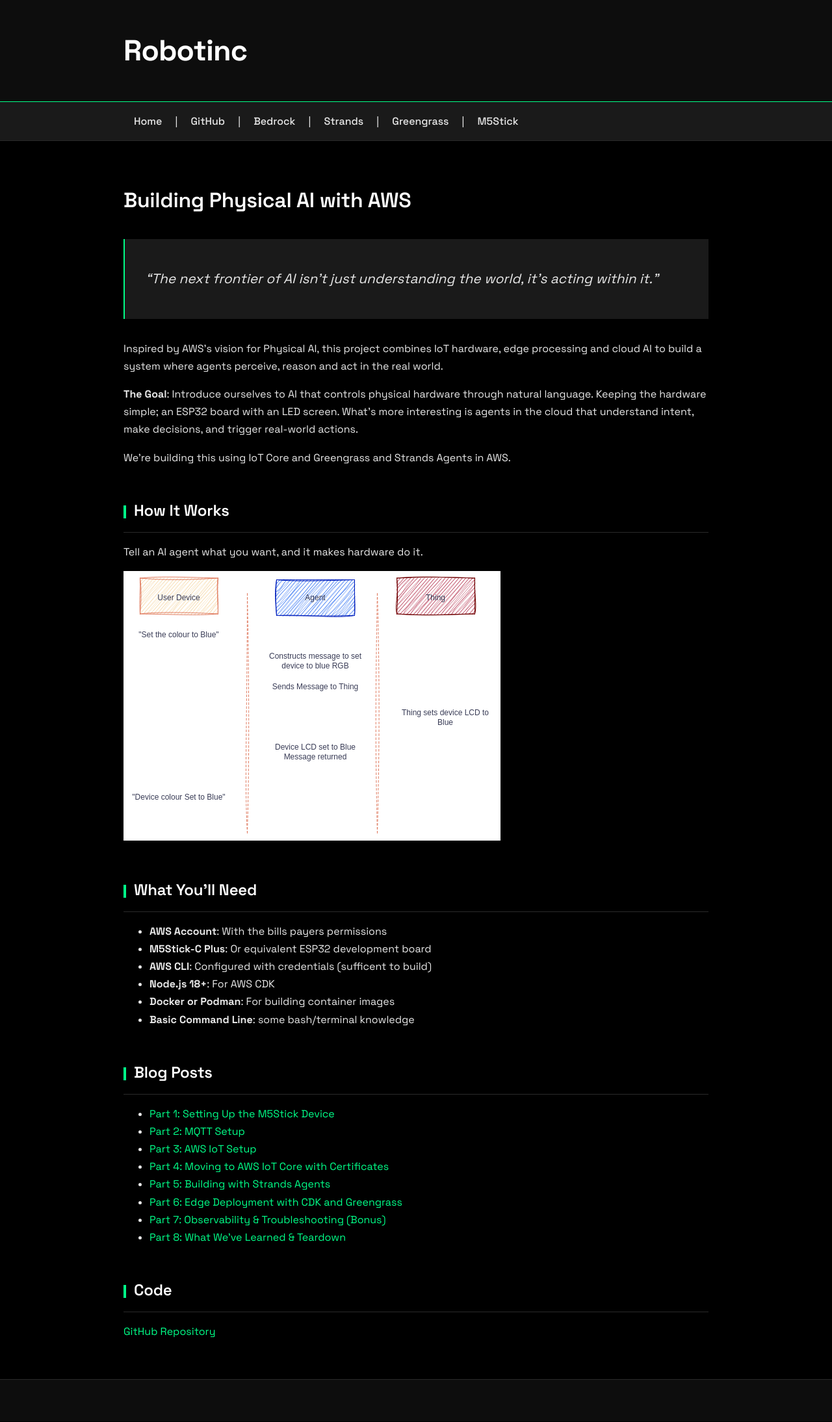
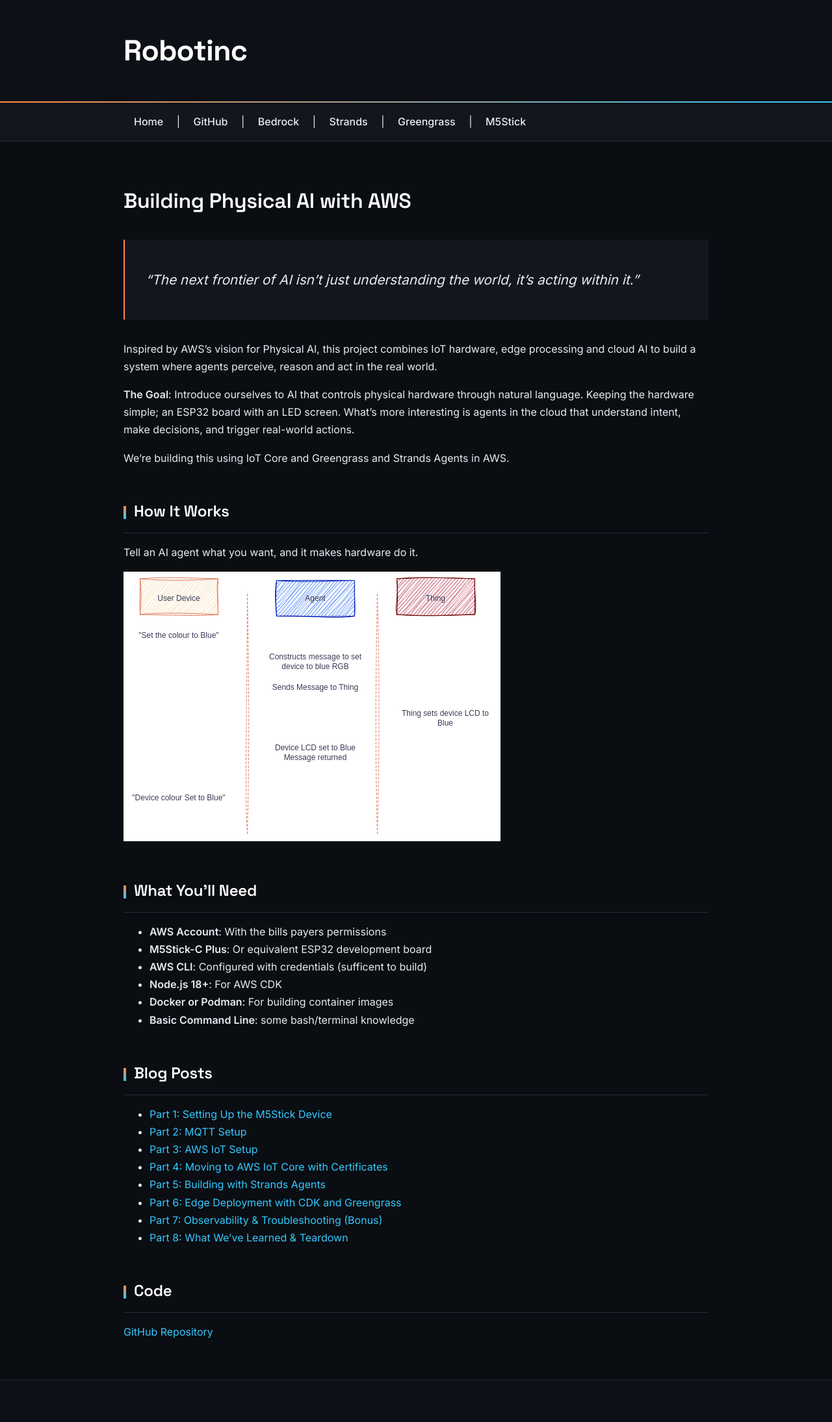
Before and after one commit to jakesky45/Robotinc, a Jekyll site: the page built from docs/index.md, in a window 1280 px wide. Shown: the whole page at 65% size. Built offline with Jekyll 4.4.1, drawn with Linux system fonts in a browser that asks for light colours.

Commit message:
Match the dark/amber-cyan theme shared across jakesky45 projects
Swaps the neon-green accent for the amber-to-cyan pair (Space Grotesk +
Inter) used on memory-visa's docs site, keeping the existing Cayman-based
layout and all tutorial content unchanged - just the color/type identity.

Co-Authored-By: Claude Sonnet 5 <noreply@anthropic.com>

```diff
--- a/docs/_layouts/default.html
+++ b/docs/_layouts/default.html
@@ -4,6 +4,8 @@
   <meta charset="UTF-8">
   <meta name="viewport" content="width=device-width, initial-scale=1.0">
   <title>{{ page.title | default: site.title }}</title>
+  <link rel="preconnect" href="https://fonts.googleapis.com">
+  <link rel="preconnect" href="https://fonts.gstatic.com" crossorigin>
   <link rel="stylesheet" href="{{ '/assets/css/style.css?v=' | append: site.github.build_revision | relative_url }}">
 </head>
 <body>
--- a/docs/assets/css/style.scss
+++ b/docs/assets/css/style.scss
@@ -1,23 +1,26 @@
 ---
 ---
 
-@import url('https://fonts.googleapis.com/css2?family=Space+Grotesk:wght@400;500;600;700&display=swap');
+@import url('https://fonts.googleapis.com/css2?family=Space+Grotesk:wght@400;500;600;700&family=Inter:wght@400;500;600&display=swap');
 
-/* Dark Theme with Green Accents */
+/* Dark theme, shared across jakesky45 projects: amber (indicator light) to
+   cyan (AWS/tech) as the accent pair, Space Grotesk for display, Inter for
+   body copy. */
 :root {
-  --accent-green: #00ff88;
-  --accent-green-dim: #00cc6a;
-  --bg-black: #000000;
-  --bg-dark: #0d0d0d;
-  --bg-card: #1a1a1a;
-  --text-primary: #e8e8e8;
-  --text-secondary: #888;
-  --border-subtle: #2a2a2a;
+  --accent: #ff8a3d;
+  --accent-dim: #e8701f;
+  --accent2: #35c9ff;
+  --bg-black: #0a0d12;
+  --bg-dark: #0d1017;
+  --bg-card: #12161e;
+  --text-primary: #e8ebf1;
+  --text-secondary: #8b93a7;
+  --border-subtle: #242b38;
 }
 
 /* Global Styles */
 body {
-  font-family: 'Space Grotesk', -apple-system, BlinkMacSystemFont, "Segoe UI", sans-serif;
+  font-family: 'Inter', -apple-system, BlinkMacSystemFont, "Segoe UI", sans-serif;
   background: var(--bg-black);
   color: var(--text-primary);
   line-height: 1.7;
@@ -27,7 +30,8 @@ body {
 /* Header */
 header {
   background: var(--bg-dark);
-  border-bottom: 1px solid var(--accent-green);
+  border-bottom: 2px solid transparent;
+  border-image: linear-gradient(90deg, var(--accent), var(--accent2)) 1;
   padding: 40px 0;
 }
 
@@ -63,18 +67,18 @@ nav a {
 }
 
 nav a:hover {
-  color: var(--accent-green);
+  color: var(--accent2);
 }
 
 /* Links */
 a {
-  color: var(--accent-green);
+  color: var(--accent2);
   text-decoration: none;
   transition: color 0.2s;
 }
 
 a:hover {
-  color: var(--accent-green-dim);
+  color: var(--accent-dim);
   text-decoration: underline;
 }
 
@@ -98,7 +102,7 @@ h2::before {
   display: inline-block;
   width: 4px;
   height: 20px;
-  background: var(--accent-green);
+  background: linear-gradient(180deg, var(--accent), var(--accent2));
   margin-right: 12px;
   vertical-align: middle;
 }
@@ -111,12 +115,12 @@ code {
   padding: 3px 8px;
   font-family: "SF Mono", Monaco, "Courier New", monospace;
   font-size: 0.88em;
-  color: var(--accent-green);
+  color: var(--accent2);
 }
 
 pre {
   background: var(--bg-dark);
-  border-left: 2px solid var(--accent-green);
+  border-left: 2px solid var(--accent);
   padding: 20px;
   border-radius: 6px;
   overflow-x: auto;
@@ -132,7 +136,7 @@ pre code {
 
 /* Blockquotes */
 blockquote {
-  border-left: 2px solid var(--accent-green);
+  border-left: 2px solid var(--accent);
   background: var(--bg-card);
   padding: 24px 32px;
   margin: 32px 0;
@@ -155,7 +159,7 @@ th {
   color: #fff;
   padding: 14px;
   text-align: left;
-  border-bottom: 1px solid var(--accent-green);
+  border-bottom: 1px solid var(--accent);
   font-weight: 600;
 }
 
@@ -166,7 +170,7 @@ td {
 }
 
 tr:nth-child(even) {
-  background: rgba(0, 255, 136, 0.03);
+  background: rgba(255, 138, 61, 0.04);
 }
 
 /* Footer */
```
